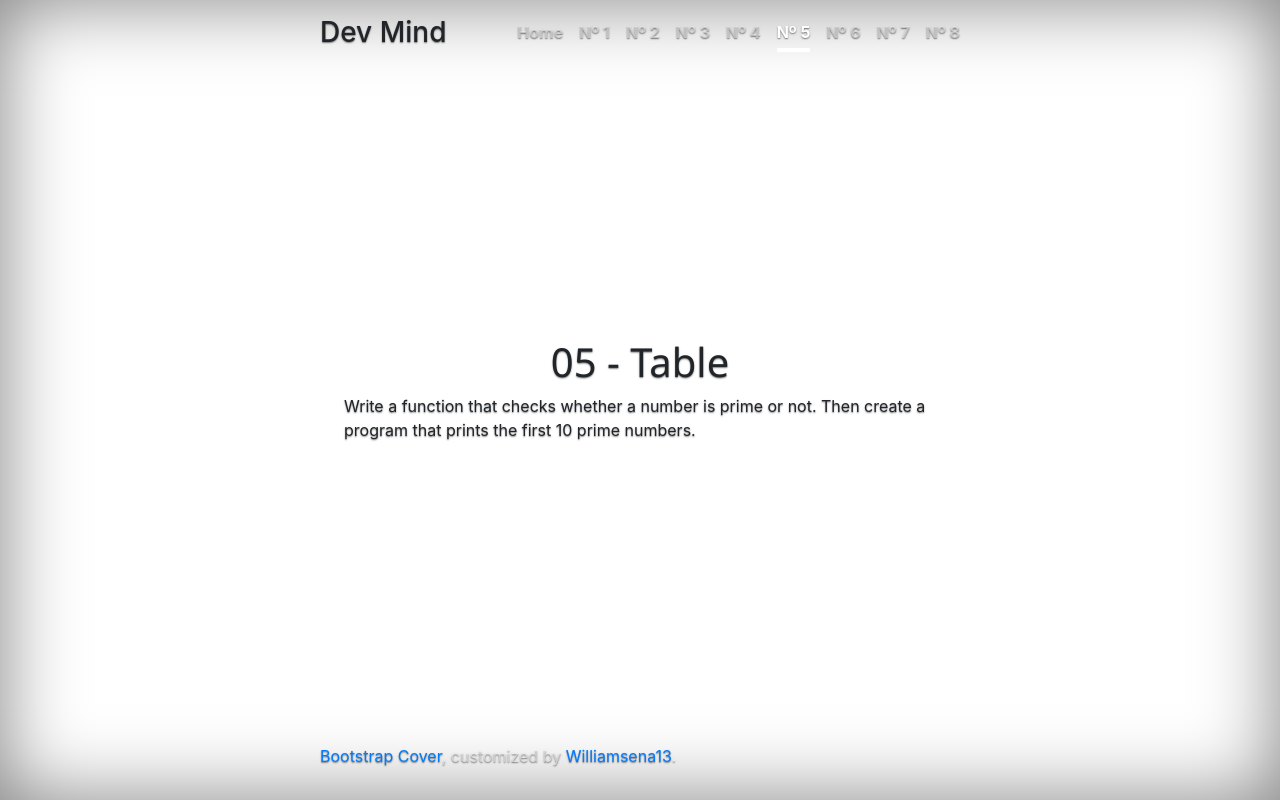
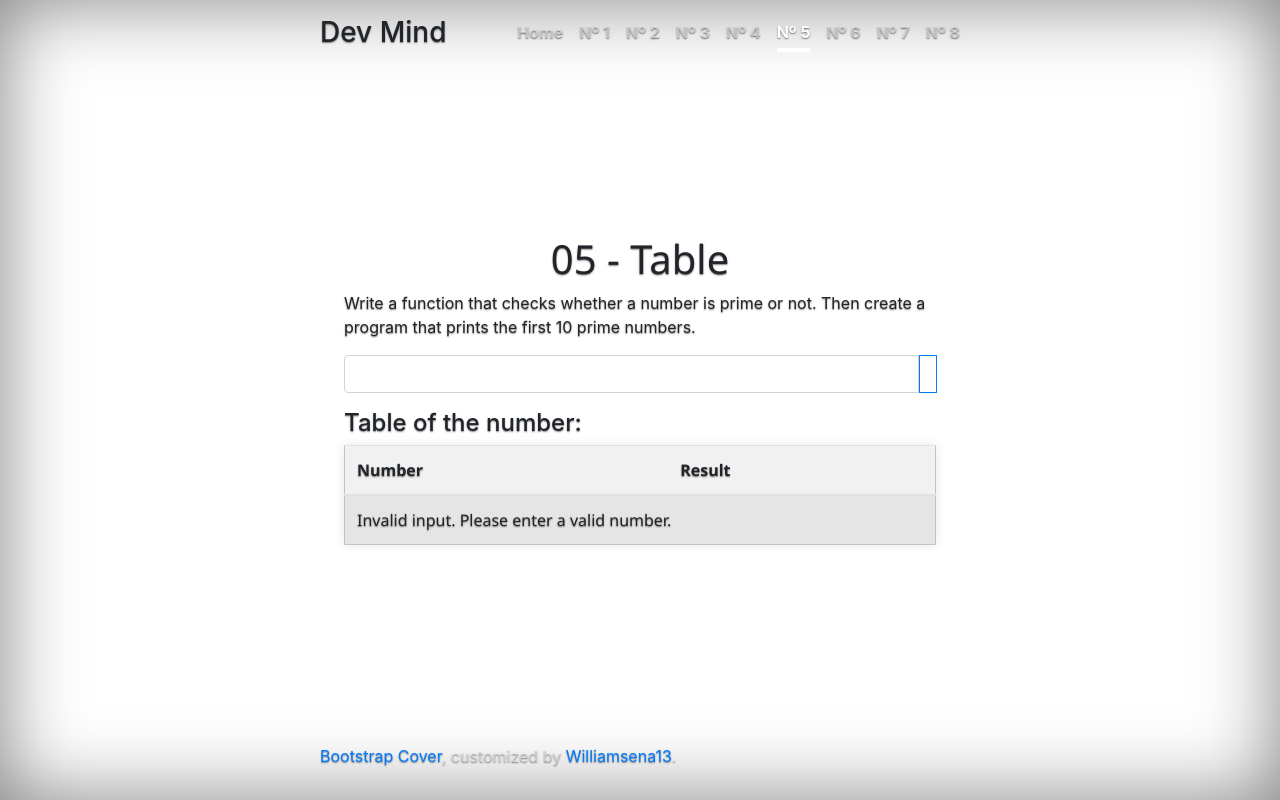
Before and after one commit to williamsena13/dev-mind, a Vue app: page /table in a window 1280 px wide. Built offline with nearby package versions, Linux system fonts and the light colour scheme.

Commit message:
Inclue Palindromo, Table and Vowel Counter

```diff
--- /dev/null
+++ b/src/components/Palindrome.vue
@@ -0,0 +1,48 @@
+<template>
+  <div>
+    <div class="form-group">
+      <label for="wordInput">Enter a word:</label>
+      <input
+        type="text"
+        class="form-control"
+        id="wordInput"
+        v-model="inputWord"
+        required
+      />
+    </div>
+    <button
+      type="button"
+      class="btn btn-sm btn-outline-primary"
+      @click="checkPalindrome"
+      style="float: right"
+    >
+      Check Palindrome
+    </button>
+
+    <h5 class="text-center">{{ result }}</h5>
+  </div>
+</template>
+
+  <script>
+export default {
+  name: "PalindromeComponent",
+  data() {
+    return {
+      inputWord: "",
+      result: "",
+    };
+  },
+  methods: {
+    checkPalindrome() {
+      const input = this.inputWord.toLowerCase();
+      const reverseInput = input.split("").reverse().join("");
+
+      if (input === reverseInput) {
+        this.result = `${input} is a palindrome!`;
+      } else {
+        this.result = `${input} is not a palindrome.`;
+      }
+    },
+  },
+};
+</script>
--- /dev/null
+++ b/src/components/Table.vue
@@ -0,0 +1,85 @@
+<template>
+  <div>
+    <form @submit.prevent="calculateTable">
+      <div class="input-group mb-3">
+        <input
+          type="number"
+          class="form-control"
+          v-model="inputNumber"
+          required
+        />
+        <div class="input-group-prepend">
+          <button
+            type="button"
+            class="btn btn-sm btn-outline-primary"
+            @click="calculateTable"
+          >
+            <i class="fa fa-calculator"></i>
+          </button>
+        </div>
+      </div>
+    </form>
+
+    <div class="mt-3">
+      <h4>
+        Table of the number: <strong>{{ inputNumber }}</strong>
+      </h4>
+      <table class="table table-striped">
+        <thead>
+          <tr>
+            <th>Number</th>
+            <th>Result</th>
+          </tr>
+        </thead>
+        <tbody>
+          <tr v-if="isNaN(parsedNumber)">
+            <td colspan="2">Invalid input. Please enter a valid number.</td>
+          </tr>
+          <tr v-else v-for="i in 10" :key="i">
+            <td>{{ inputNumber }} x {{ i }}</td>
+            <td>{{ parsedNumber * i }}</td>
+          </tr>
+        </tbody>
+      </table>
+    </div>
+  </div>
+</template>
+
+  <script>
+export default {
+  name: "TableComponent",
+  data() {
+    return {
+      inputNumber: "",
+    };
+  },
+  computed: {
+    parsedNumber() {
+      return parseInt(this.inputNumber);
+    },
+  },
+  methods: {
+    calculateTable() {
+      if (isNaN(this.parsedNumber)) {
+        // Handle invalid input
+        this.tableHTML =
+          "<tr><td colspan='2'>Invalid input. Please enter a valid number.</td></tr>";
+        this.strNumber = "";
+      } else {
+        // Handle valid input
+        let tableHTML = "";
+        for (let i = 1; i <= 10; i++) {
+          const result = this.parsedNumber * i;
+          tableHTML += `<tr><td>${this.inputNumber} x ${i}</td><td>${result}</td></tr>`;
+        }
+        this.tableHTML = tableHTML;
+        this.strNumber = this.inputNumber;
+      }
+    },
+  },
+};
+</script>
+
+  <style>
+/* Add your custom styles here if needed */
+</style>
--- a/src/views/PalindromeView.vue
+++ b/src/views/PalindromeView.vue
@@ -6,12 +6,17 @@
       whether it reads the same backwards and forwards). The program must ask
       the user for a word and inform whether or not it is a palindrome.
     </p>
+
+    <Palindrome />
   </div>
 </template>
-
-    <script>
+<script>
+import Palindrome from "../components/Palindrome.vue";
 export default {
   name: "PalindromeView",
+  components: {
+    Palindrome,
+  },
 };
 </script>
   <style>
--- a/src/views/TableView.vue
+++ b/src/views/TableView.vue
@@ -5,13 +5,17 @@
       Write a function that checks whether a number is prime or not. Then create
       a program that prints the first 10 prime numbers.
     </p>
+    <Table />
   </div>
 </template>
 
   <script>
+import Table from "../components/Table.vue";
 export default {
   name: "TableView",
-  components: {},
+  components: {
+    Table,
+  },
 };
 </script>
 <style>
--- a/src/views/VowelView.vue
+++ b/src/views/VowelView.vue
@@ -6,13 +6,17 @@
       program should ask the user for a sentence and display how many vowels it
       has.
     </p>
+    <Table />
   </div>
 </template>
 
-  <script>
+<script>
+import Table from "../components/Table.vue";
 export default {
   name: "VowelView",
-  components: {},
+  components: {
+    Table,
+  },
 };
 </script>
 <style>
```
Also changed, not shown: src/components/VowelCounter.vue (added, +48 -0 lines).
